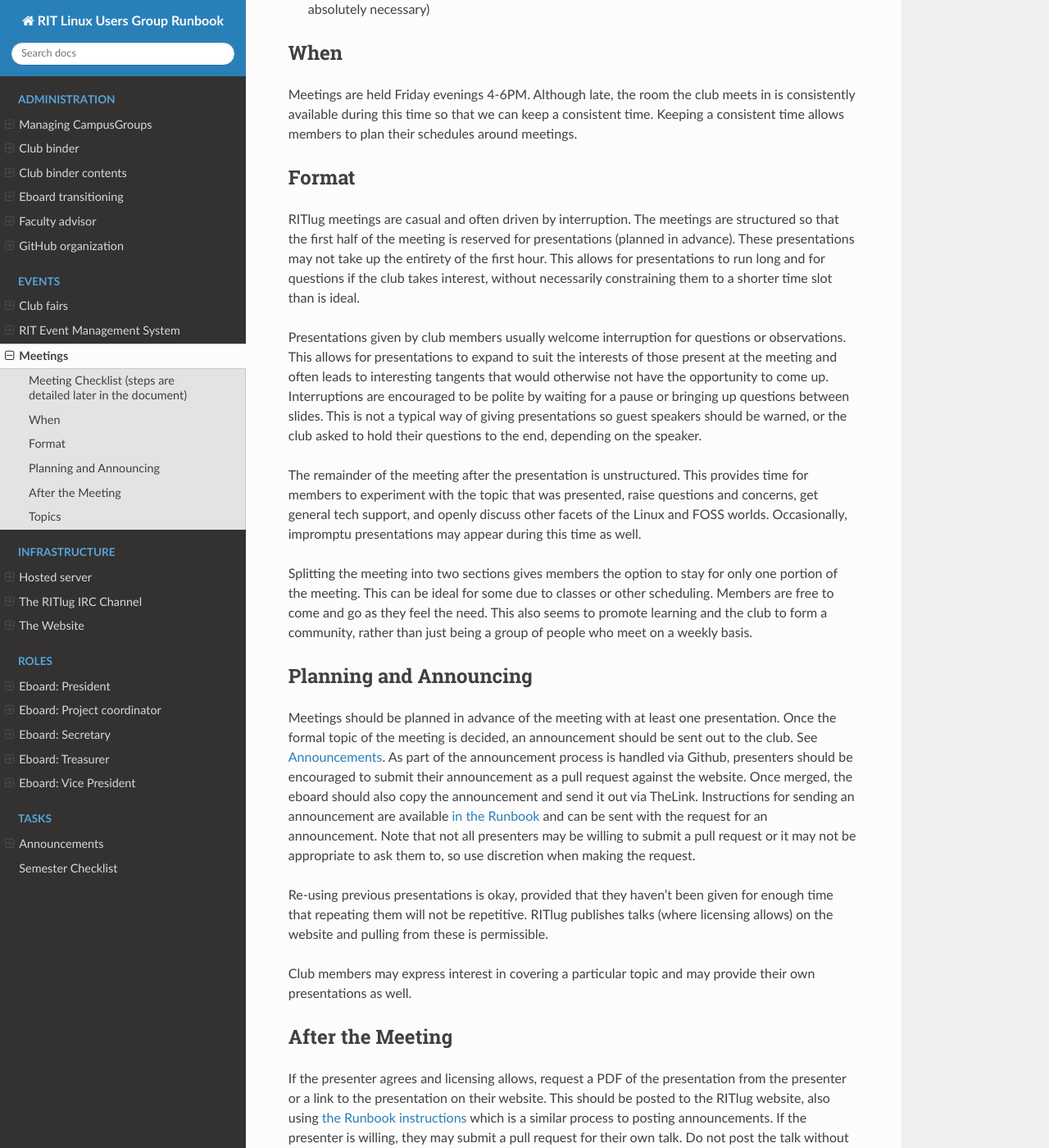
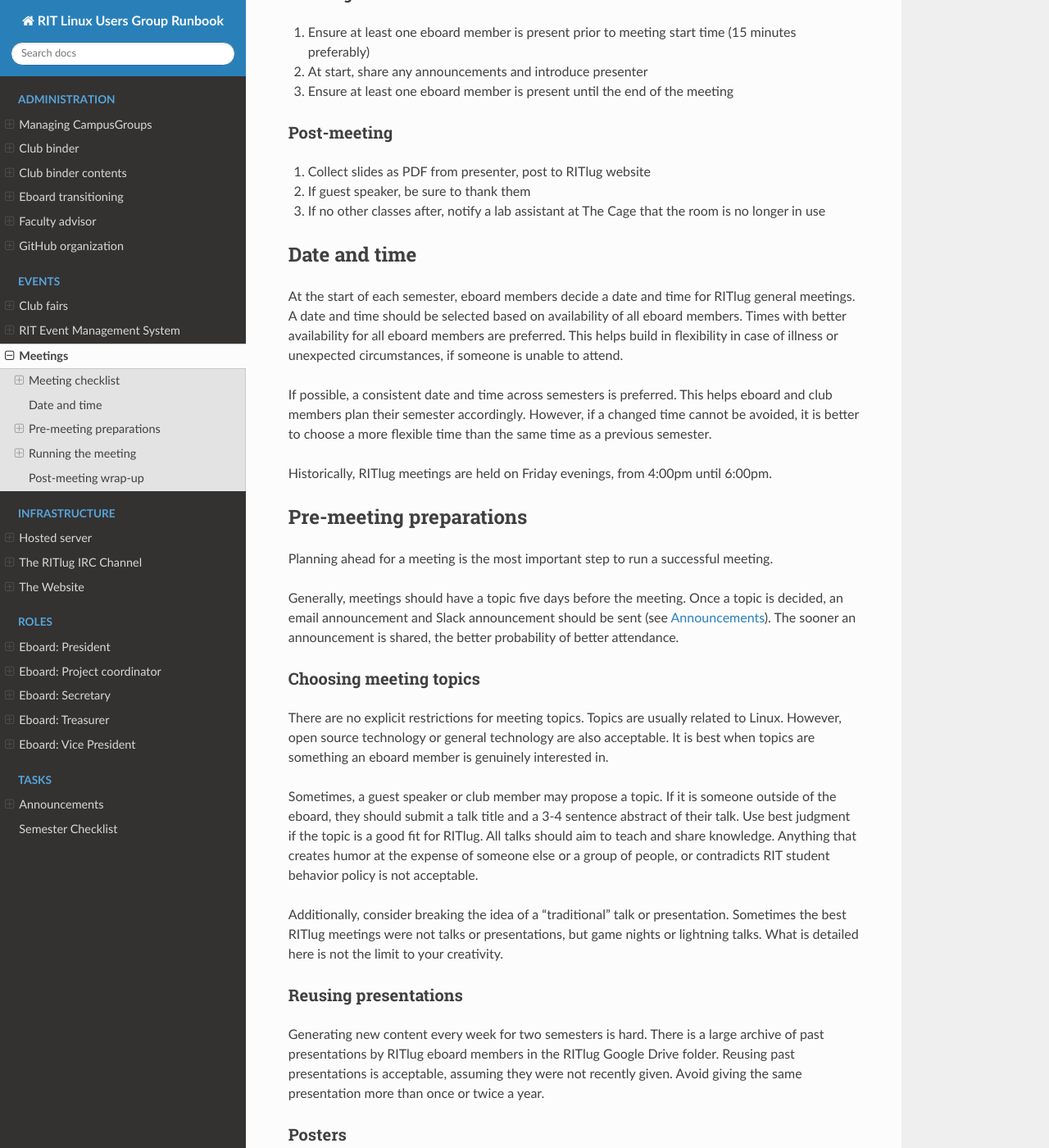
Before and after one commit to RITlug/runbook, a Sphinx documentation site: the page built from docs/events/meetings.rst, in a window 1280 px wide and 1400 px high, scrolled down 528 px. Shown: the whole window at 82% size. Built offline with Sphinx 7.4.7 and the Read the Docs theme 2.0.0, drawn with Linux system fonts in a browser that asks for light colours; formulas are drawn with MathJax 3; some of the changed text lies outside the part shown.

Commit message:
Update meetings page for 2018
This commit makes significant revisions to the Meetings page of the
Runbook:

* Update checklist for tasks we are doing now
* Better detail pre-meeting preparations:
    * Choosing meeting topics
    * Reusing presentations
    * Hanging posters
* Update details on how to run a meeting:
    * Add schedule of how we do things now
    * Split format into presentation and general discussion
    * Add some other thoughts of wisdom for future eboards
* Better detail post-meeting preparations:
    * Cleans up / expands on existing content

```diff
--- a/docs/events/meetings.rst
+++ b/docs/events/meetings.rst
@@ -1,80 +1,196 @@
+########
 Meetings
+########
+
+This page documents RITlug general meetings.
+Topics include meeting format, meeting topics, how to plan a meeting, and what to do after a meeting.
+Occasionally, there are "special" meetings or project meetings, which may follow a different format (TigerOS meetings, game nights, etc.).
+Special meetings are not covered by this page.
+
+
+*****************
+Meeting checklist
+*****************
+
+Pre-meeting
+===========
+
+#. Plan topic(s) for meeting
+
+#. Announce meeting and topic (see :doc:`../tasks/announcements`)
+
+#. Prepare presentation, slides, or handouts
+
+#. Advertise special topics (e.g. posters)
+
+Meeting
+=======
+
+#. Ensure at least one eboard member is present prior to meeting start time (15 minutes preferably)
+
+#. At start, share any announcements and introduce presenter
+
+#. Ensure at least one eboard member is present until the end of the meeting
+
+Post-meeting
+============
+
+#. Collect slides as PDF from presenter, post to RITlug website
+
+#. If guest speaker, be sure to thank them
+
+#. If no other classes after, notify a lab assistant at The Cage that the room is no longer in use
+
+
+*************
+Date and time
+*************
+
+At the start of each semester, eboard members decide a date and time for RITlug general meetings.
+A date and time should be selected based on availability of all eboard members.
+Times with better availability for all eboard members are preferred.
+This helps build in flexibility in case of illness or unexpected circumstances, if someone is unable to attend.
+
+If possible, a consistent date and time across semesters is preferred.
+This helps eboard and club members plan their semester accordingly.
+However, if a changed time cannot be avoided, it is better to choose a more flexible time than the same time as a previous semester.
+
+Historically, RITlug meetings are held on Friday evenings, from 4:00pm until 6:00pm.
+
+
+************************
+Pre-meeting preparations
+************************
+
+Planning ahead for a meeting is the most important step to run a successful meeting.
+
+Generally, meetings should have a topic five days before the meeting.
+Once a topic is decided, an email announcement and Slack announcement should be sent (see :doc:`../tasks/announcements`).
+The sooner an announcement is shared, the better probability of better attendance.
+
+Choosing meeting topics
+=======================
+
+There are no explicit restrictions for meeting topics.
+Topics are usually related to Linux.
+However, open source technology or general technology are also acceptable.
+It is best when topics are something an eboard member is genuinely interested in.
+
+Sometimes, a guest speaker or club member may propose a topic.
+If it is someone outside of the eboard, they should submit a talk title and a 3-4 sentence abstract of their talk.
+Use best judgment if the topic is a good fit for RITlug.
+All talks should aim to teach and share knowledge.
+Anything that creates humor at the expense of someone else or a group of people, or contradicts RIT student behavior policy is not acceptable.
+
+Additionally, consider breaking the idea of a "traditional" talk or presentation.
+Sometimes the best RITlug meetings were not talks or presentations, but game nights or lightning talks.
+What is detailed here is not the limit to your creativity.
+
+Reusing presentations
+=====================
+
+Generating new content every week for two semesters is hard.
+There is a large archive of past presentations by RITlug eboard members in the RITlug Google Drive folder.
+Reusing past presentations is acceptable, assuming they were not recently given.
+Avoid giving the same presentation more than once or twice a year.
+
+Posters
+=======
+
+Surprisingly, posters are wildly effective for advertising and promoting an event.
+For special topics or more detailed presentations, RITlug prepares and hangs posters around campus (not only GCCIS).
+These are usually effective for drawing interest and building some "hype" for a presentation.
+
+In the past, we tried hanging posters every week, but for the small size of our eboard, this is challenging.
+If possible, try to involve club members to help with this task.
+If not, prioritize topics that may be interesting to outsiders.
+Then, try to hang posters two weeks ahead of a presentation or meeting.
+Posters are not as effective if posted during the same week as a scheduled presentation.
+
+
+*******************
+Running the meeting
+*******************
+
+This section covers both the general schedule of a meeting and the format of how they run.
+
+Schedule
 ========
 
-This page covers when meetings happen, the typical RITlug meeting format and topics, how to plan and announce a meeting, and what to do following the meeting.
+Exact structure and order of events depends on the semester.
 
-Note that this is a typical meeting.
-RITlug holds the occasional "special" meeting which do not always follow this format (think elections and similar).
+In the past, RITlug met late on Friday evenings, and sometimes people had classes that ended in the middle of a RITlug meeting.
+Because of this, we chose to follow this structure:
 
-Meeting Checklist (steps are detailed later in the document)
-------------------------------------------------------------
+- *30 minutes*: General discussion / announcements
 
-1. Make sure an eboard member will be available and present in the room prior to the meeting (15 minutes is usually fine).
-2. Plan a topic for the meeting (including creating presentations if necessary)
-3. Announce the meeting topic
-4. Hold the meeting! Prior to a talk, give any club announcements and introduce the presenter.
-5. Post the talk to the RITlug website, if permitted
-6. Ensure an Eboard member is present until the end of the meeting (or end the meeting early, if absolutely necessary)
+- *1 hour*: Presentation / workshop
 
-When
-----
-
-Meetings are held Friday evenings 4-6PM.
-Although late, the room the club meets in is consistently available during this time so that we can keep a consistent time.
-Keeping a consistent time allows members to plan their schedules around meetings.
+- *30 minutes*: General discussion / Q&A
 
 Format
-------
+======
 
-RITlug meetings are casual and often driven by interruption.
-The meetings are structured so that the first half of the meeting is reserved for presentations (planned in advance).
-These presentations may not take up the entirety of the first hour.
-This allows for presentations to run long and for questions if the club takes interest, without necessarily constraining them to a shorter time slot than is ideal.
+Meetings are usually split into the two parts: presentation and general discussion.
 
-Presentations given by club members usually welcome interruption for questions or observations.
-This allows for presentations to expand to suit the interests of those present at the meeting and often leads to interesting tangents that would otherwise not have the opportunity to come up.
-Interruptions are encouraged to be polite by waiting for a pause or bringing up questions between slides.
-This is not a typical way of giving presentations so guest speakers should be warned, or the club asked to hold their questions to the end, depending on the speaker.
+Presentations
+-------------
 
-The remainder of the meeting after the presentation is unstructured.
-This provides time for members to experiment with the topic that was presented, raise questions and concerns, get general tech support, and openly discuss other facets of the Linux and FOSS worlds.
-Occasionally, impromptu presentations may appear during this time as well.
+The presentation or workshop is the core part of the meeting.
+Speakers should expect to have a full hour and try to fill that time.
+To help with this, questions and comments are generally encouraged during the meeting, so long as they are on topic and courteous.
+Questions help fill the time and help build better understanding of the topic as we go.
 
-Splitting the meeting into two sections gives members the option to stay for only one portion of the meeting.
-This can be ideal for some due to classes or other scheduling.
-Members are free to come and go as they feel the need.
-This also seems to promote learning and the club to form a community, rather than just being a group of people who meet on a weekly basis.
+This format may be foreign to a guest speaker.
+Sometimes, club members may have a question or comment, but it may come across as an interruption.
+If hosting a speaker who is not a regular attendee of meetings, advise them about this ahead of time.
+You may also suggest they explicitly mention they will take questions and comments at the end of the presentation.
 
-Planning and Announcing
------------------------
+This format has not been problematic.
+However, the "interruptions" are usually on topic and courteous.
+As an eboard member, if a side conversation stretches out of hand, do not be afraid to help the presenter and remind attendees there is time for questions at the end.
 
-Meetings should be planned in advance of the meeting with at least one presentation.
-Once the formal topic of the meeting is decided, an announcement should be sent out to the club.
-See `Announcements <announcements.md>`__.
-As part of the announcement process is handled via Github, presenters should be encouraged to submit their announcement as a pull request against the website.
-Once merged, the eboard should also copy the announcement and send it out via TheLink.
-Instructions for sending an announcement are available `in the Runbook <the-website.md#announcements>`__ and can be sent with the request for an announcement.
-Note that not all presenters may be willing to submit a pull request or it may not be appropriate to ask them to, so use discretion when making the request.
+General discussion
+------------------
 
-Re-using previous presentations is okay, provided that they haven't been given for enough time that repeating them will not be repetitive.
-RITlug publishes talks (where licensing allows) on the website and pulling from these is permissible.
+The general discussion parts of the meeting are unstructured.
+This time is helpful for deeper questions on what was presented or for club members to get help with Linux or other tech problems.
+Other times, wider discussion on Linux, its community, or open source fit into this time.
 
-Club members may express interest in covering a particular topic and may provide their own presentations as well.
+As an eboard member, this time is ideal for sharing club announcements or updates.
+For example, advertising events in the FOSS community, upcoming hackathons, or announcing elections are good topics.
+Sometimes, the best way to convey information is in person.
+Do not hesitate to take advantage of the time to talk about RITlug too.
 
-After the Meeting
------------------
+Additionally, this is a great time to get to know the community better.
+If you notice a new attendee or even a regular, try to include them in a conversation.
+Ask them how their semester is going, see if they are working on any fun projects, or let them bring something up too.
+If only a few people are present, it can also be a good opportunity to solicit feedback on how members think things are going.
 
-If the presenter agrees and licensing allows, request a PDF of the presentation from the presenter or a link to the presentation on their website.
-This should be posted to the RITlug website, also using `the Runbook instructions <the-website.md#talks>`__ which is a similar process to posting announcements.
-If the presenter is willing, they may submit a pull request for their own talk.
-Do not post the talk without permission and appropriate licenses, ONLY post talks that RITlug is permitted to post.
 
-If the presenter is a guest speaker, be sure to thank them for their time and offer to help them to their next destination if they are leaving the meeting.
-Guests invited to RIT by RITlug should have pre and post-meeting arrangements made in advance and communicated to the guest.
+********************
+Post-meeting wrap-up
+********************
 
-Topics
-------
+There are three steps to wrapping up a meeting:
 
-There aren't any specific restrictions for meeting topics.
-Topics usually are Linux-related but also can be related to other open source technologies, or other technologies in general.
-Presenting about anything is permissible as long as it is appropriate and there is interest from the club.
+- Collect PDF copy of slides from speaker
+
+- Thank guest speaker and escort them out, if applicable
+
+- Notify lab assistant that room is no longer in use, if applicable
+
+RITlug typically collects PDF slides from speakers to share on our website.
+If the presenter is not a member of eboard, ask if they would like to share their slides with the club community.
+If so, request a PDF copy of their slides or presentation material to share.
+After, post the PDF slides to the website as a new talk (see :doc:`../infrastructure/website`).
+
+If the presenter is a guest speaker, be sure to thank them for their time and participation in RITlug.
+Offer to help them to their next destination if they are leaving the meeting.
+A small token of appreciation can also be nice (e.g. a thank you card), especially if it is someone who made a special visit or is a regular supporter of RITlug.
+Of course, it is also a good idea to thank your fellow eboard members for their time on a presentation too!
+
+Lastly, notify a lab assistant in The Cage if there are no scheduled classes or meetings after RITlug.
+In the past, RITlug was the last scheduled session in the lab we used.
+The GCCIS administrators request RITlug to notify a lab assistant when we are finished, so they can lock the room for the night.
+The administrators usually remind eboard members at the start of the semester, but be mindful whether there is anything after a general meeting.
```
